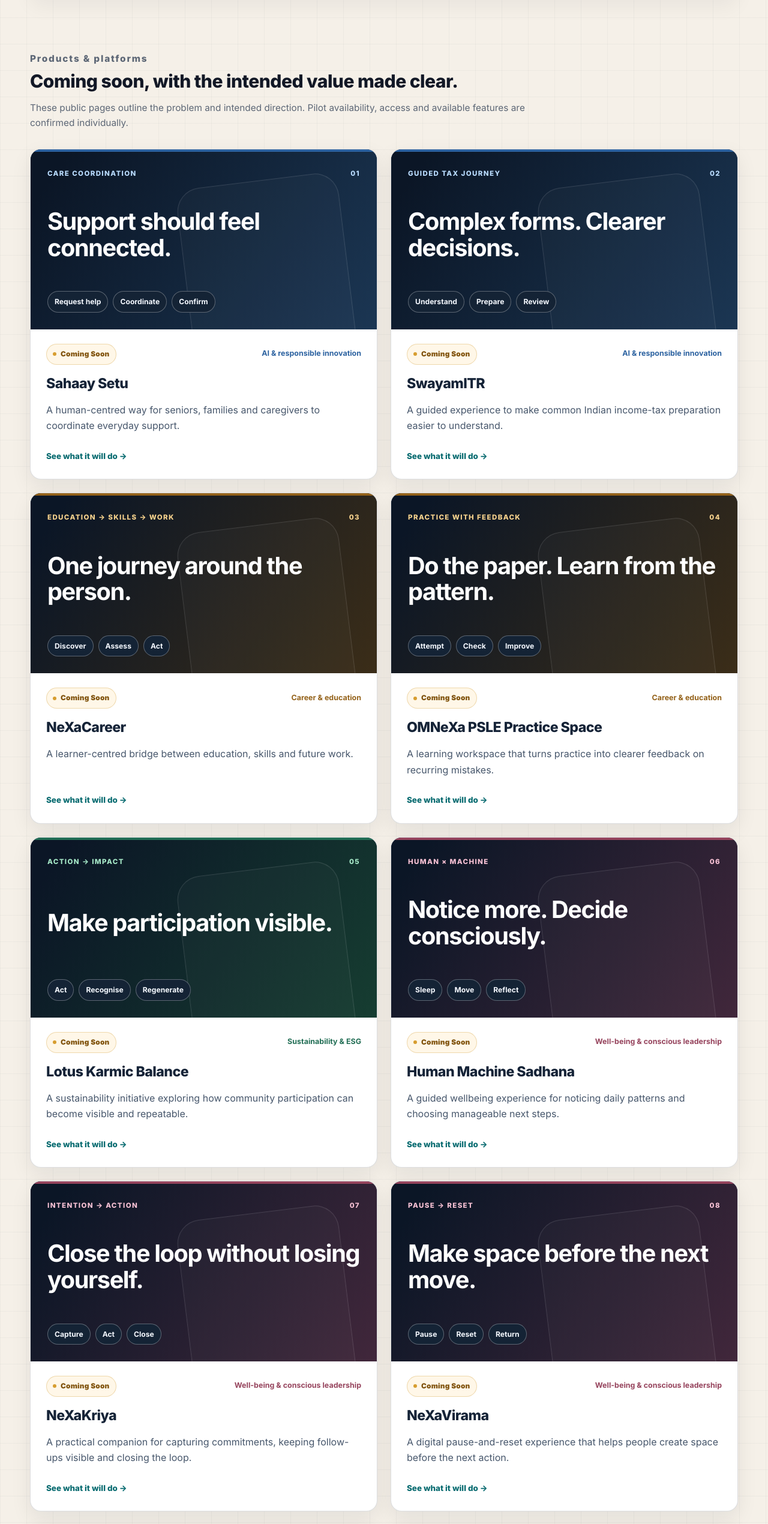
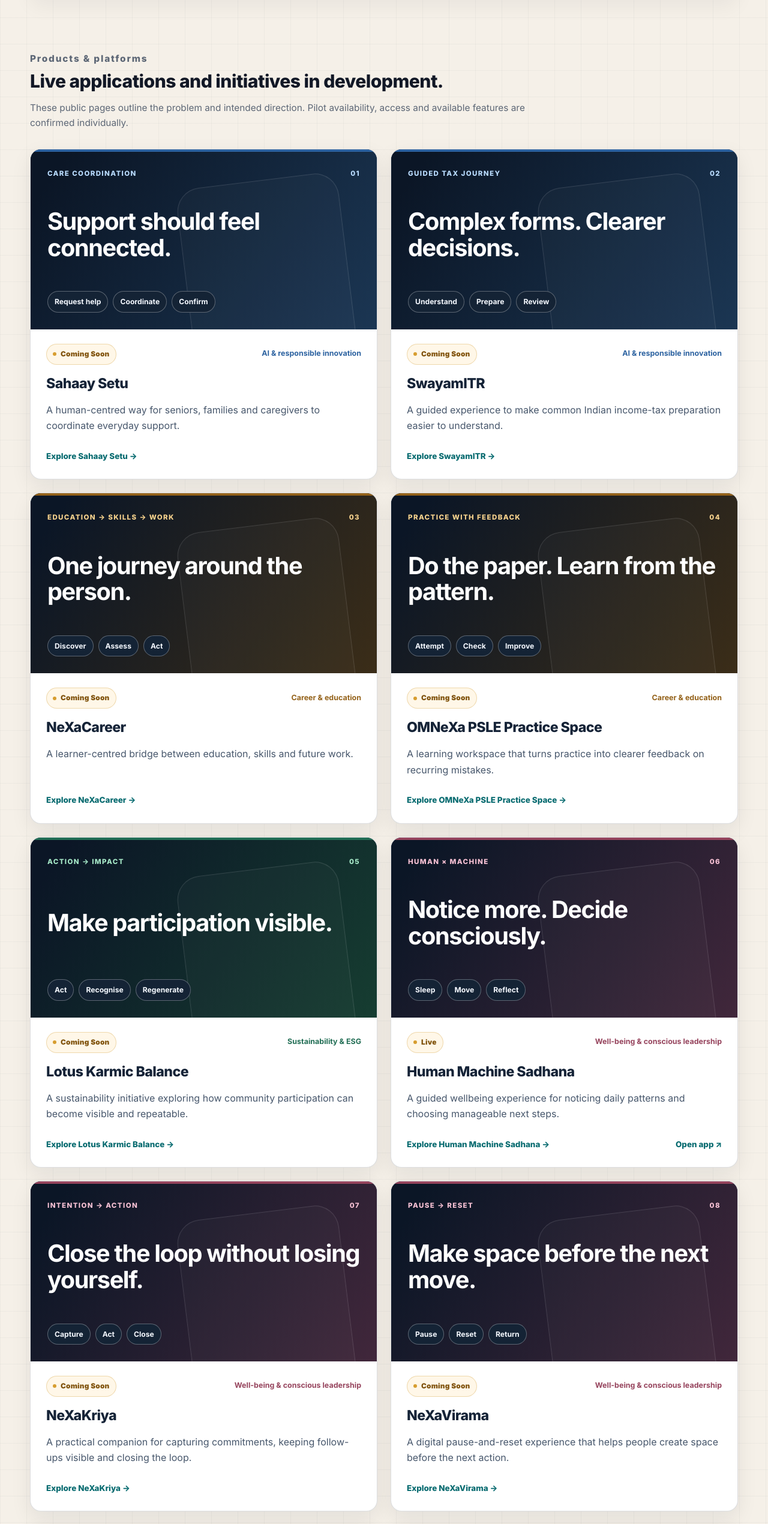
Before and after one commit to HumanSamaritan/OMNEXAFuture, a Next.js app: page /work in a window 1280 px wide. Shown: the part 1335-3875 px from the top of the page at 60% size. Built offline with nearby package versions, Linux system fonts and the light colour scheme.

Commit message:
Make HMS live on OMNeXa website and link the application

```diff
--- a/app/work/page.tsx
+++ b/app/work/page.tsx
@@ -7,7 +7,7 @@ const siteUrl = "https://www.omnexagoc.com";
 export const metadata: Metadata = {
   title: "Our Work | OMNeXa Products & Platforms",
   description:
-    "Explore OMNeXa product concepts and coming-soon platforms across AI and responsible innovation, education and careers, sustainability and ESG, and well-being and conscious leadership.",
+    "Explore OMNeXa live apps and developing platforms across AI and responsible innovation, education and careers, sustainability and ESG, and well-being and conscious leadership.",
   keywords: [
     "OMNeXa products",
     "OMNeXa portfolio",
@@ -57,7 +57,7 @@ const workFaqs = [
   {
     question: "Are OMNeXa products available now?",
     answer:
-      "The products shown here are coming soon. Their public pages describe the problem and intended direction; pilot access, available features and readiness are confirmed individually."
+      "Human Machine Sadhana (HMS) is live and accessible from its product page. Other offerings may still be in development; check each product page for its current availability."
   },
   {
     question: "How can I register interest in a pilot?",
@@ -72,7 +72,7 @@ const workFaqs = [
   {
     question: "What is Human Machine Sadhana (HMS)?",
     answer:
-      "Human Machine Sadhana is a wellbeing initiative being developed to help people notice everyday patterns and consider manageable next steps while keeping human choice central."
+      "Human Machine Sadhana (HMS) is a live web application for everyday wellbeing reflection, helping people notice patterns while keeping human choice central."
   }
 ];
 
@@ -107,7 +107,7 @@ const collectionSchema = {
             additionalProperty: {
               "@type": "PropertyValue",
               name: "Development status",
-              value: "Coming Soon"
+              value: product.status === "Live" ? "Live" : "Coming Soon"
             }
           }
         }))
@@ -200,7 +200,7 @@ export default function WorkPage() {
       <section id="portfolio" className="section-shell aligned-section work-portfolio-section">
         <div className="section-heading">
           <p className="eyebrow">Products & platforms</p>
-          <h2>Coming soon, with the intended value made clear.</h2>
+          <h2>Live applications and initiatives in development.</h2>
           <p>
             These public pages outline the problem and intended direction. Pilot availability, access and available
             features are confirmed individually.
@@ -225,13 +225,16 @@ export default function WorkPage() {
 
                 <div className="work-card-copy">
                   <div className="work-card-meta">
-                    <span className="work-status">Coming Soon</span>
+                    <span className="work-status">{product.status === "Live" ? "Live" : "Coming Soon"}</span>
                     <a href={segment?.href ?? "/services"}>{segment?.shortTitle}</a>
                   </div>
                   <h3><a href={`/work/${product.slug}`}>{product.name}</a></h3>
                   <p>{product.oneLiner}</p>
                   <div className="work-card-links">
-                    <a href={`/work/${product.slug}`}>See what it will do →</a>
+                    <a href={`/work/${product.slug}`}>Explore {product.name} →</a>
+                    {product.status === "Live" && product.externalUrl ? (
+                      <a href={product.externalUrl} target="_blank" rel="noopener noreferrer">Open app ↗</a>
+                    ) : null}
                   </div>
                 </div>
               </article>
```
